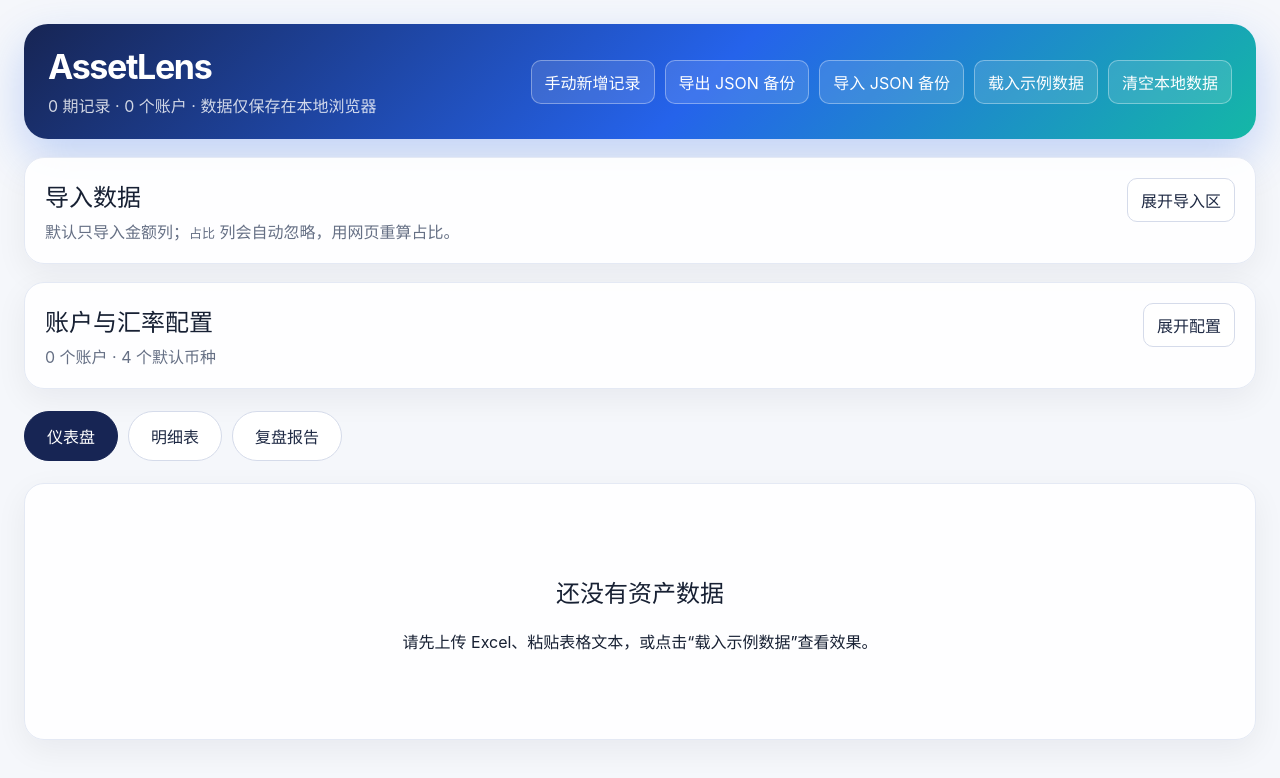
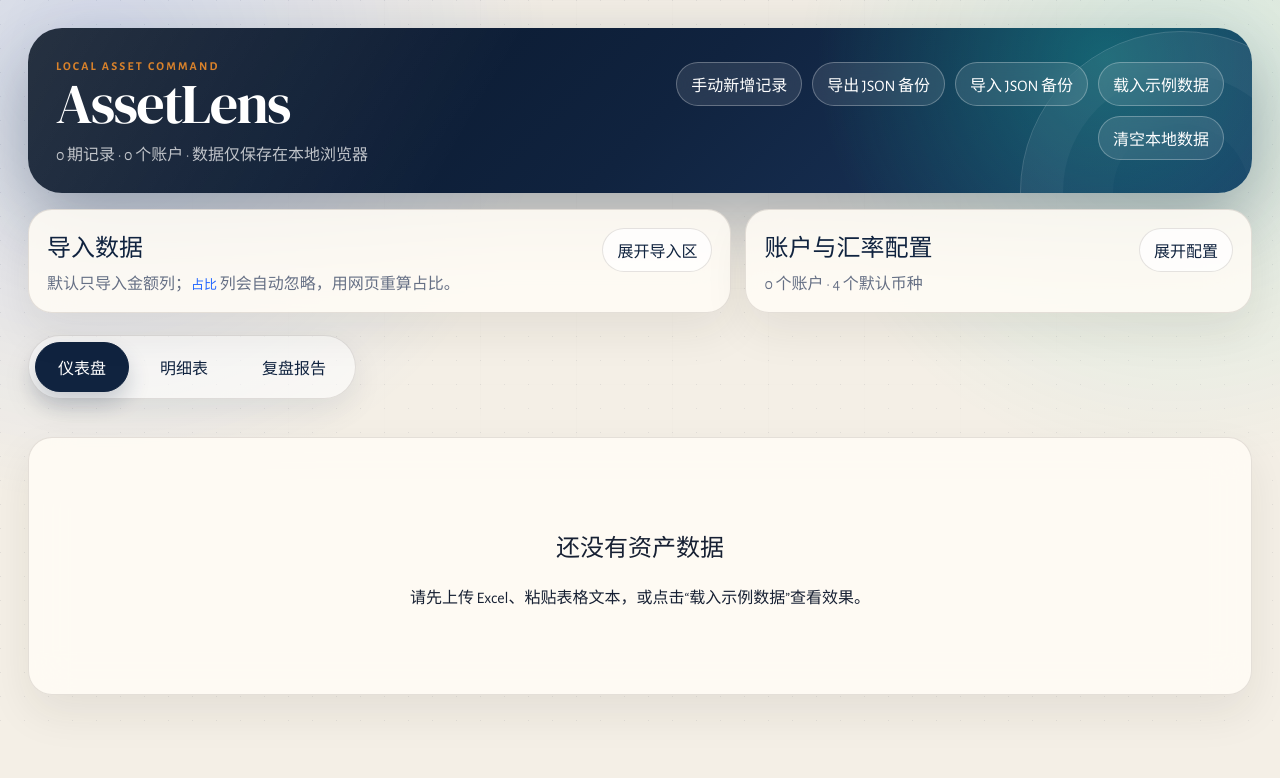
Before and after one commit to ASC8384/AssetLens, a React (Vite) app: page / in a window 1280 px wide. Shown: the top 778 px of the page. Built offline with nearby package versions, Linux system fonts and the light colour scheme.

Commit message:
Polish asset dashboard interface

```diff
--- a/src/App.tsx
+++ b/src/App.tsx
@@ -28,8 +28,10 @@ export default function App() {
   return (
     <div className="app-shell">
       <TopBar data={data} onChange={updateData} />
-      <ImportCenter data={data} onChange={updateData} />
-      <ConfigPanel data={data} onChange={updateData} />
+      <div className="control-strip">
+        <ImportCenter data={data} onChange={updateData} />
+        <ConfigPanel data={data} onChange={updateData} />
+      </div>
 
       <nav className="tabs">
         <button className={activeTab === 'dashboard' ? 'active' : ''} onClick={() => setActiveTab('dashboard')}>仪表盘</button>
--- a/src/components/TopBar.tsx
+++ b/src/components/TopBar.tsx
@@ -28,7 +28,8 @@ export function TopBar({ data, onChange }: { data: AppData; onChange: (data: App
 
   return (
     <header className="top-bar">
-      <div>
+      <div className="brand-block">
+        <span className="eyebrow">LOCAL ASSET COMMAND</span>
         <h1>AssetLens</h1>
         <p>{data.snapshots.length} 期记录 · {data.accounts.length} 个账户 · 数据仅保存在本地浏览器</p>
       </div>
--- a/src/styles.css
+++ b/src/styles.css
@@ -1,110 +1,179 @@
+@import url('https://fonts.googleapis.com/css2?family=Alegreya+Sans:wght@400;500;700;800&family=DM+Serif+Display:ital@0;1&display=swap');
+
 :root {
-  color: #172033;
-  background: #f5f7fb;
-  font-family: Inter, -apple-system, BlinkMacSystemFont, 'Segoe UI', sans-serif;
+  --ink: #172033;
+  --muted: #667085;
+  --paper: #f4efe6;
+  --panel: rgba(255, 252, 245, .88);
+  --line: rgba(41, 31, 20, .12);
+  --navy: #10233f;
+  --blue: #2266ff;
+  --teal: #12b8a6;
+  --amber: #d9822b;
+  --danger: #b42318;
+  color: var(--ink);
+  background: var(--paper);
+  font-family: 'Alegreya Sans', ui-sans-serif, system-ui, sans-serif;
   font-synthesis: none;
   text-rendering: optimizeLegibility;
 }
 
 * { box-sizing: border-box; }
-body { margin: 0; min-width: 1180px; }
+body {
+  margin: 0;
+  min-width: 1180px;
+  background:
+    radial-gradient(circle at 8% 8%, rgba(34, 102, 255, .16), transparent 28rem),
+    radial-gradient(circle at 92% 12%, rgba(18, 184, 166, .14), transparent 24rem),
+    linear-gradient(135deg, rgba(16, 35, 63, .08) 0 1px, transparent 1px),
+    var(--paper);
+  background-size: auto, auto, 24px 24px, auto;
+}
+body::before {
+  content: '';
+  position: fixed;
+  inset: 0;
+  pointer-events: none;
+  opacity: .18;
+  background-image: linear-gradient(90deg, rgba(16,35,63,.08) 1px, transparent 1px), linear-gradient(rgba(16,35,63,.06) 1px, transparent 1px);
+  background-size: 96px 96px;
+  mask-image: radial-gradient(circle at 50% 20%, #000, transparent 70%);
+}
 button, input, select, textarea { font: inherit; }
 button, .button-like {
-  border: 1px solid #d5dbea;
-  background: #fff;
-  color: #1f2a44;
-  border-radius: 10px;
-  padding: 9px 13px;
+  border: 1px solid var(--line);
+  background: rgba(255,255,255,.74);
+  color: var(--navy);
+  border-radius: 999px;
+  padding: 9px 14px;
   cursor: pointer;
-  transition: all .15s ease;
+  transition: transform .18s ease, border-color .18s ease, background .18s ease, box-shadow .18s ease;
 }
-button:hover, .button-like:hover { border-color: #2563eb; color: #2563eb; }
-button.primary { background: #2563eb; color: white; border-color: #2563eb; }
-button.danger-button { background: rgba(220,38,38,.18); color: #fee2e2; border-color: rgba(254,202,202,.55); }
-button.danger-button:hover { background: #dc2626; color: white; border-color: #dc2626; }
+button:hover, .button-like:hover { transform: translateY(-1px); border-color: rgba(34,102,255,.55); box-shadow: 0 10px 25px rgba(16,35,63,.12); }
+button.primary { background: var(--navy); color: white; border-color: var(--navy); }
+button.danger-button { background: rgba(180,35,24,.12); color: #fee2e2; border-color: rgba(254,202,202,.45); }
+button.danger-button:hover { background: var(--danger); color: white; border-color: var(--danger); }
 input, select, textarea {
-  border: 1px solid #d5dbea;
-  border-radius: 8px;
+  border: 1px solid var(--line);
+  border-radius: 12px;
   padding: 8px 10px;
-  background: #fff;
-  color: #172033;
+  background: rgba(255,255,255,.78);
+  color: var(--ink);
 }
 textarea { min-height: 120px; resize: vertical; }
 input[type='file'] { display: none; }
+code { color: var(--blue); }
 
-.app-shell { max-width: 1480px; margin: 0 auto; padding: 24px; }
+.app-shell { max-width: 1500px; margin: 0 auto; padding: 28px; position: relative; }
 .top-bar {
   display: flex;
   justify-content: space-between;
-  gap: 24px;
+  gap: 28px;
   align-items: center;
-  padding: 22px 24px;
-  border-radius: 24px;
+  padding: 28px;
+  border-radius: 34px;
   color: white;
-  background: linear-gradient(135deg, #172554, #2563eb 55%, #14b8a6);
-  box-shadow: 0 18px 45px rgba(37, 99, 235, .25);
+  background:
+    linear-gradient(120deg, rgba(255,255,255,.12), transparent 38%),
+    radial-gradient(circle at 88% 18%, rgba(18,184,166,.38), transparent 18rem),
+    linear-gradient(135deg, #081426, #10233f 52%, #1d3a64);
+  box-shadow: 0 28px 70px rgba(16, 35, 63, .34);
+  position: relative;
+  overflow: hidden;
 }
-.top-bar h1 { margin: 0; font-size: 34px; letter-spacing: -.04em; }
-.top-bar p { margin: 6px 0 0; color: rgba(255,255,255,.8); }
-.top-bar .toolbar button, .top-bar .button-like { background: rgba(255,255,255,.12); color: white; border-color: rgba(255,255,255,.35); }
+.top-bar::after {
+  content: '';
+  position: absolute;
+  width: 320px;
+  height: 320px;
+  right: -90px;
+  bottom: -160px;
+  border: 1px solid rgba(255,255,255,.18);
+  border-radius: 50%;
+  box-shadow: inset 0 0 0 42px rgba(255,255,255,.04), inset 0 0 0 92px rgba(255,255,255,.025);
+}
+.brand-block { position: relative; z-index: 1; }
+.eyebrow { display: inline-flex; letter-spacing: .18em; text-transform: uppercase; font-size: 12px; font-weight: 800; color: var(--amber); }
+.top-bar h1 { font-family: 'DM Serif Display', Georgia, serif; margin: 4px 0 0; font-size: 56px; line-height: .9; letter-spacing: -.03em; }
+.top-bar p { margin: 12px 0 0; color: rgba(255,255,255,.72); font-size: 16px; }
+.top-bar .toolbar { position: relative; z-index: 1; justify-content: flex-end; max-width: 680px; }
+.top-bar .toolbar button, .top-bar .button-like { background: rgba(255,255,255,.10); color: white; border-color: rgba(255,255,255,.28); backdrop-filter: blur(14px); }
 .toolbar { display: flex; flex-wrap: wrap; gap: 10px; align-items: center; }
 .compact-toolbar { justify-content: flex-end; }
+.control-strip { display: grid; grid-template-columns: minmax(0, 1fr) minmax(360px, .72fr); gap: 14px; align-items: start; }
 
 .panel, .chart-card, .metric-card {
-  background: rgba(255,255,255,.92);
-  border: 1px solid #e4e9f4;
-  border-radius: 20px;
-  box-shadow: 0 10px 32px rgba(15, 23, 42, .06);
+  background: var(--panel);
+  border: 1px solid var(--line);
+  border-radius: 24px;
+  box-shadow: 0 18px 44px rgba(43, 32, 20, .08);
+  backdrop-filter: blur(20px);
 }
-.panel { margin-top: 18px; padding: 20px; }
+.panel { margin-top: 16px; padding: 18px; }
 .section-header { display: flex; justify-content: space-between; gap: 20px; align-items: flex-start; margin-bottom: 16px; }
 .compact-section-header { margin-bottom: 0; }
-.section-header h2, .section-header h3 { margin: 0 0 6px; }
-.section-header p, .muted { color: #667085; margin: 0; }
-.quality-banner { margin-top: 14px; padding: 14px 16px; border-radius: 14px; }
-.quality-banner.danger { background: #fef2f2; color: #991b1b; border: 1px solid #fecaca; }
+.section-header h2, .section-header h3 { margin: 0 0 6px; font-family: 'DM Serif Display', Georgia, serif; font-weight: 400; color: var(--navy); }
+.section-header p, .muted { color: var(--muted); margin: 0; }
+.quality-banner { margin-top: 14px; padding: 14px 16px; border-radius: 18px; }
+.quality-banner.danger { background: #fff1ef; color: #991b1b; border: 1px solid #fecaca; }
 
-.import-grid, .config-grid { display: grid; grid-template-columns: 1fr 1.4fr; gap: 16px; }
-.drop-card, .paste-card { display: flex; flex-direction: column; gap: 12px; padding: 18px; border: 1px dashed #b9c4d8; border-radius: 16px; background: #f8fafc; }
-.drop-card { justify-content: center; align-items: center; min-height: 150px; cursor: pointer; font-weight: 700; color: #2563eb; }
-.help-card { margin-bottom: 16px; padding: 16px; border-radius: 16px; background: #eef6ff; border: 1px solid #bfdbfe; color: #1e3a8a; }
+.import-grid, .config-grid { display: grid; grid-template-columns: 1fr 1.4fr; gap: 16px; margin-top: 16px; }
+.drop-card, .paste-card { display: flex; flex-direction: column; gap: 12px; padding: 18px; border: 1px dashed rgba(16,35,63,.22); border-radius: 18px; background: rgba(255,255,255,.46); }
+.drop-card { justify-content: center; align-items: center; min-height: 150px; cursor: pointer; font-weight: 800; color: var(--blue); }
+.help-card { margin: 16px 0; padding: 16px; border-radius: 18px; background: rgba(34,102,255,.08); border: 1px solid rgba(34,102,255,.16); color: #173b78; }
 .help-card h3 { margin: 0 0 8px; }
 .help-card ul { margin: 0 0 12px; padding-left: 20px; }
-.help-card pre { margin: 0; overflow: auto; background: white; border: 1px solid #dbeafe; border-radius: 10px; padding: 12px; color: #172033; }
+.help-card pre { margin: 0; overflow: auto; background: rgba(255,255,255,.8); border: 1px solid rgba(34,102,255,.16); border-radius: 14px; padding: 12px; color: var(--ink); }
 .mapping-area { margin-top: 20px; }
-.preview-note { margin-top: 12px; color: #2563eb; font-weight: 700; }
+.preview-note { margin-top: 12px; color: var(--blue); font-weight: 800; }
 
-.tabs { display: flex; gap: 10px; margin: 22px 0; }
-.tabs button { padding: 12px 22px; border-radius: 999px; }
-.tabs button.active { background: #172554; color: white; border-color: #172554; }
-.metric-grid { display: grid; grid-template-columns: repeat(4, 1fr); gap: 16px; }
-.metric-card { padding: 20px; }
-.metric-card span { display: block; color: #667085; font-size: 14px; }
-.metric-card strong { display: block; margin-top: 8px; font-size: 28px; letter-spacing: -.03em; }
-.metric-card small { color: #8a94a6; }
-.positive { color: #059669; }
-.negative { color: #dc2626; }
+.tabs { display: inline-flex; gap: 8px; margin: 22px 0; padding: 6px; border-radius: 999px; background: rgba(255,255,255,.56); border: 1px solid var(--line); box-shadow: 0 12px 30px rgba(16,35,63,.08); }
+.tabs button { padding: 12px 22px; border-radius: 999px; background: transparent; border-color: transparent; }
+.tabs button.active { background: var(--navy); color: white; border-color: var(--navy); box-shadow: 0 12px 22px rgba(16,35,63,.2); }
+.dashboard-hero {
+  display: flex;
+  justify-content: space-between;
+  gap: 24px;
+  align-items: end;
+  padding: 28px;
+  border-radius: 30px;
+  background: linear-gradient(135deg, rgba(255,255,255,.72), rgba(255,255,255,.38));
+  border: 1px solid rgba(255,255,255,.72);
+  box-shadow: 0 22px 60px rgba(16,35,63,.1);
+}
+.dashboard-hero h2 { font-family: 'DM Serif Display', Georgia, serif; font-size: 72px; line-height: .95; margin: 8px 0; letter-spacing: -.05em; color: var(--navy); }
+.dashboard-hero p, .hero-delta span, .hero-delta small { color: var(--muted); }
+.hero-delta { text-align: right; }
+.hero-delta strong { display: block; font-size: 32px; margin: 4px 0; }
+.metric-grid { display: grid; grid-template-columns: repeat(4, 1fr); gap: 16px; margin-top: 16px; }
+.metric-card { padding: 20px; position: relative; overflow: hidden; }
+.metric-card::before { content: ''; position: absolute; inset: 0 0 auto; height: 4px; background: linear-gradient(90deg, var(--blue), var(--teal)); opacity: .7; }
+.metric-card span { display: block; color: var(--muted); font-size: 14px; font-weight: 700; }
+.metric-card strong { display: block; margin-top: 8px; font-size: 30px; letter-spacing: -.03em; }
+.metric-card small { color: #8a6f54; }
+.positive { color: #05835f; }
+.negative { color: var(--danger); }
 .chart-grid { display: grid; gap: 16px; margin-top: 16px; }
 .main-charts { grid-template-columns: 2fr 1fr; }
 .secondary-charts { grid-template-columns: 1.3fr 1fr 1fr; }
-.chart-card { padding: 18px; min-width: 0; }
-.chart-card h3 { margin: 0 0 14px; }
+.chart-card { padding: 20px; min-width: 0; }
+.chart-card h3 { margin: 0 0 14px; font-family: 'DM Serif Display', Georgia, serif; font-size: 24px; font-weight: 400; color: var(--navy); }
 .legend-list { display: flex; flex-wrap: wrap; gap: 10px; }
-.legend-list span { color: #475467; font-size: 13px; }
+.legend-list span { color: #5b6473; font-size: 13px; }
 .legend-list i { display: inline-block; width: 9px; height: 9px; border-radius: 99px; margin-right: 5px; }
 .alert-list { display: grid; gap: 10px; }
-.alert { display: flex; justify-content: space-between; padding: 12px; border-radius: 12px; }
+.alert { display: flex; justify-content: space-between; padding: 12px; border-radius: 14px; }
 .alert.warning { background: #fff7ed; color: #c2410c; }
 .alert.danger { background: #fef2f2; color: #b91c1c; }
 
-.table-wrap { overflow: auto; border: 1px solid #e4e9f4; border-radius: 14px; }
-table { width: 100%; border-collapse: collapse; background: white; }
-th, td { border-bottom: 1px solid #edf1f7; padding: 10px; text-align: left; vertical-align: middle; white-space: nowrap; }
-th { background: #f8fafc; color: #475467; font-size: 13px; position: sticky; top: 0; z-index: 1; }
+.table-wrap { overflow: auto; border: 1px solid var(--line); border-radius: 18px; }
+table { width: 100%; border-collapse: collapse; background: rgba(255,255,255,.72); }
+th, td { border-bottom: 1px solid rgba(16,35,63,.08); padding: 10px; text-align: left; vertical-align: middle; white-space: nowrap; }
+th { background: rgba(244,239,230,.96); color: #59616f; font-size: 13px; position: sticky; top: 0; z-index: 1; }
 th small { display: block; color: #98a2b3; font-weight: 400; }
 td input { width: 110px; }
-.sticky-col { position: sticky; left: 0; z-index: 2; background: #fff; }
-th.sticky-col { background: #f8fafc; z-index: 3; }
+.sticky-col { position: sticky; left: 0; z-index: 2; background: #fffaf2; }
+th.sticky-col { background: #f4efe6; z-index: 3; }
 .detail-wrap { max-height: 680px; }
 .small-table { max-height: 360px; }
 .row-actions { display: flex; gap: 8px; }
@@ -113,12 +182,13 @@ th.sticky-col { background: #f8fafc; z-index: 3; }
 .rate-list input, .rate-editor input { width: 110px; }
 .rate-editor { display: grid; gap: 6px; }
 .secondary-action { margin-top: 12px; }
-.warning-text { color: #c2410c; font-weight: 700; }
-.danger-text { color: #b91c1c; font-weight: 700; }
+.warning-text { color: #c2410c; font-weight: 800; }
+.danger-text { color: #b91c1c; font-weight: 800; }
 .empty-state { text-align: center; padding: 70px; }
-.markdown-report { white-space: pre-wrap; background: #0f172a; color: #e2e8f0; border-radius: 16px; padding: 20px; line-height: 1.7; overflow: auto; }
+.markdown-report { white-space: pre-wrap; background: #0b1322; color: #e2e8f0; border-radius: 18px; padding: 20px; line-height: 1.7; overflow: auto; box-shadow: inset 0 0 0 1px rgba(255,255,255,.06); }
 .report-view label { display: flex; align-items: center; gap: 6px; color: #475467; }
+.recharts-default-tooltip { border-radius: 14px !important; border: 1px solid var(--line) !important; box-shadow: 0 16px 36px rgba(16,35,63,.14) !important; }
 @media (max-width: 1200px) {
-  .main-charts, .secondary-charts, .import-grid, .config-grid { grid-template-columns: 1fr; }
+  .main-charts, .secondary-charts, .import-grid, .config-grid, .control-strip { grid-template-columns: 1fr; }
   .metric-grid { grid-template-columns: repeat(2, 1fr); }
 }
```
Also changed, not shown: src/components/Dashboard.tsx (+13 -0 lines).
